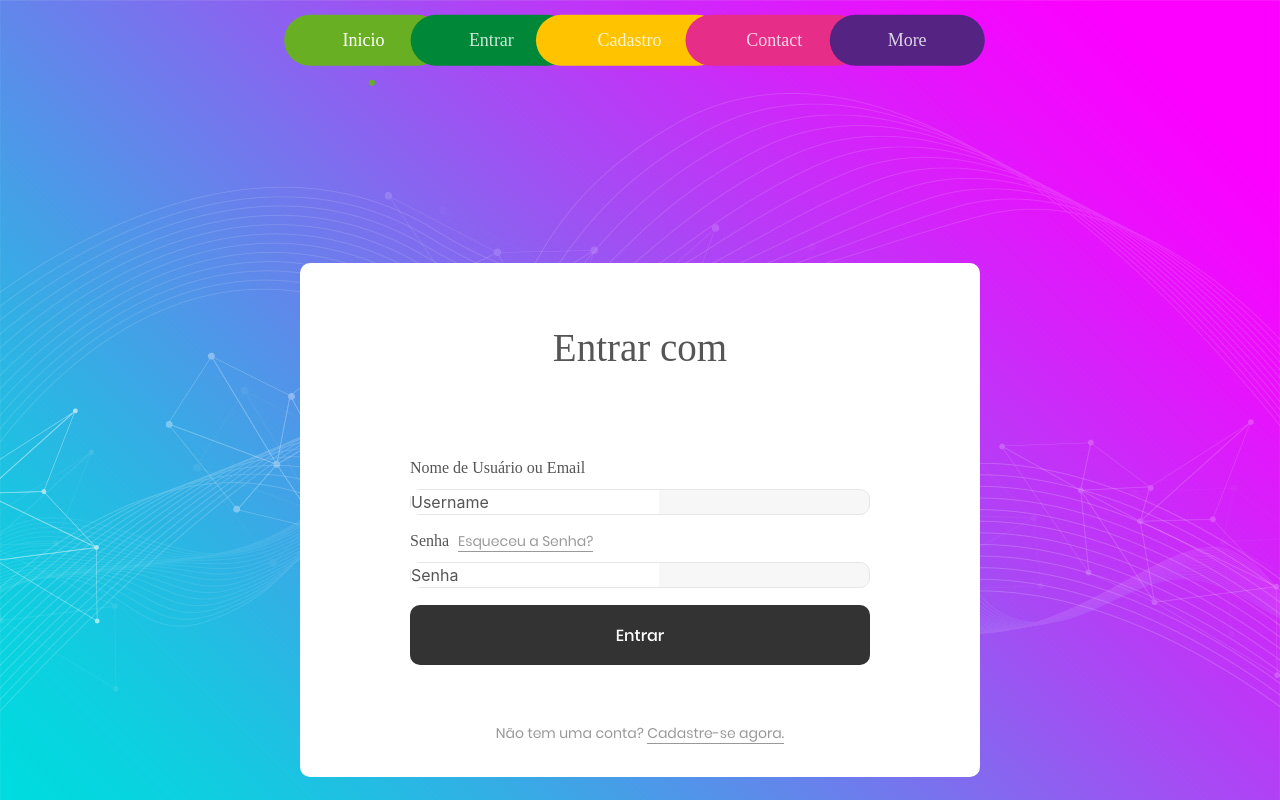
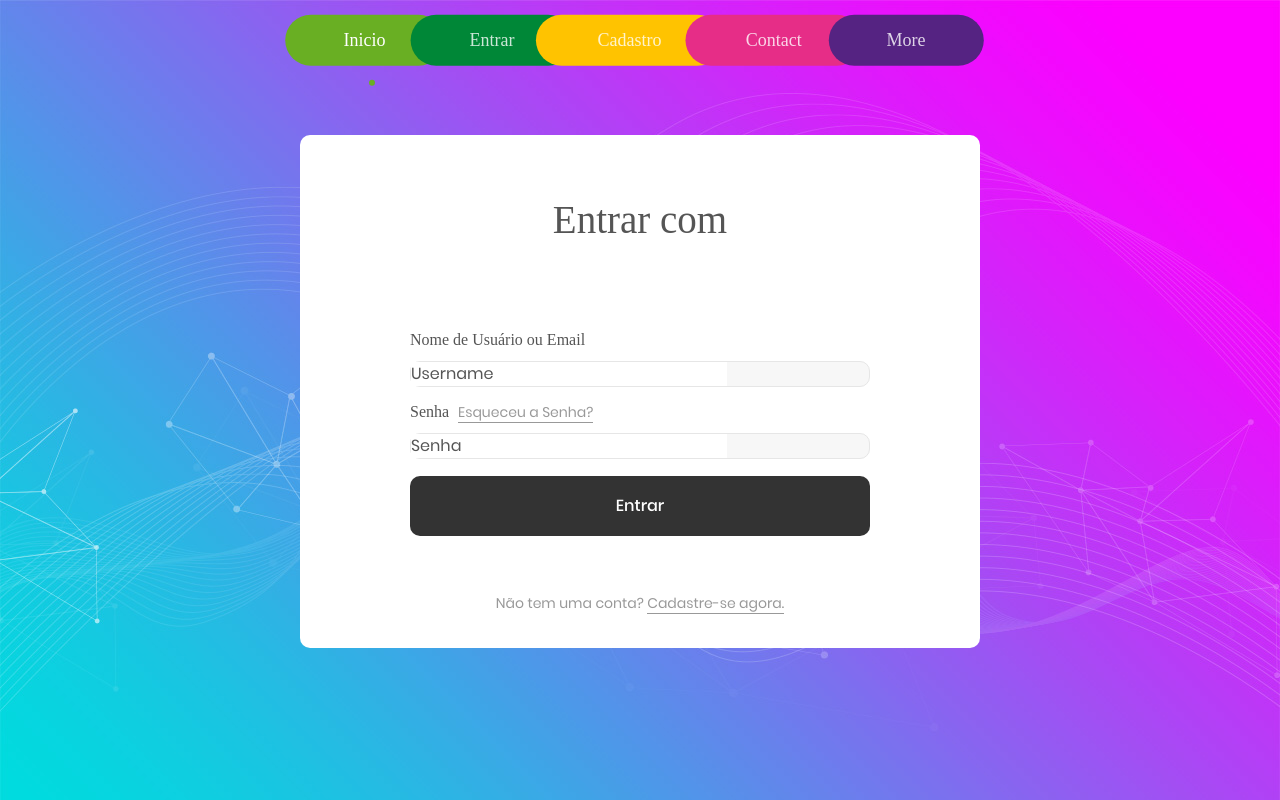
Before and after one commit to Byell00123/EconoPower, a Django app: page /accounts/login/ in a window 1280 px wide. Run offline with Django 4.2, Linux system fonts and the light colour scheme; some libraries are stand-ins or nearby versions; some web fonts are replaced.

Commit message:
centralizando a div login

```diff
--- a/econopower/home/templates/home.html
+++ b/econopower/home/templates/home.html
@@ -2,8 +2,10 @@
 {% load static %}
 {% load i18n %}
 
-<link rel="stylesheet" type="text/css" href="{% static 'css/base/base.css' %}">
+{% block extra_head %}
 <link rel="stylesheet" type="text/css" href="{% static 'css/home/home.css' %}">
+{% comment %} <link rel="stylesheet" type="text/css" href="{% static 'css/base/base.css' %}"> {% endcomment %}
+{% endblock extra_head %}
 
 
 {% block content %}
--- a/econopower/static/css/base/base.css
+++ b/econopower/static/css/base/base.css
@@ -52,13 +52,13 @@ body {
   display: table;
   clear: both;
 }
-.menu ul li {
+.menu #ul li {
   font-family: 'Source Sans Pro';/**/
   list-style: none;
   display: inline-block;
   /* oveflow: hidden; */
 }
-.menu ul li a {
+.menu #ul li a {
   font-family: 'Source Sans Pro';/**/
   display: block;
   padding: 10px 40px;
@@ -72,25 +72,25 @@ body {
   text-align: center;
   transition-duration: 0.25s;
 }
-.menu ul li a:hover {
+.menu #ul li a:hover {
   color: white;
 }
-.menu ul li.active a {
+.menu #ul li.active a {
   color: white;
 }
-.menu ul li:nth-child(1) a {
+.menu #ul li:nth-child(1) a {
   background-color: #69AF23;
 }
-.menu ul li:nth-child(2n) a {
+.menu #ul li:nth-child(2n) a {
   background-color: #008737;
 }
-.menu ul li:nth-child(3n) a {
+.menu #ul li:nth-child(3n) a {
   background-color: #FFC300;
 }
-.menu ul li:nth-child(4n) a {
+.menu #ul li:nth-child(4n) a {
   background-color: #E62D87;
 }
-.menu ul li:nth-child(5n) a {
+.menu #ul li:nth-child(5n) a {
   background-color: #552382;
 }
 .menu .dot {
--- a/econopower/static/css/login-cadastro/main.css
+++ b/econopower/static/css/login-cadastro/main.css
@@ -1,4 +1,5 @@
 /*Atualização via github para a atualização da fork de Byell00123*/
+/* ul */
 .qw {
   font-family: Arial, Helvetica, sans-serif;
   color: black;
@@ -37,7 +38,7 @@
 
 body, html {
 	height: 100%;
-	/* font-family: Poppins-Regular, sans-serif; */
+	font-family: Poppins-Regular, sans-serif;
 }
 
 /*---------------------------------------------*/
@@ -161,12 +162,12 @@ iframe {
 
 .limiter {
   width: 100%;
-  margin: 0;
+  margin: 0px 0px 0px 0px;
 }
 
 .container-login100 {
   width: 100%;
-  min-height: 100vh;
+  /* min-height: 100vh; */
   display: -webkit-box;
   display: -webkit-flex;
   display: -moz-box;
--- a/econopower/templates/account/base.html
+++ b/econopower/templates/account/base.html
@@ -6,16 +6,20 @@
     <meta charset="UTF-8">
     <meta http-equiv="X-UA-Compatible" content="IE=edge">
     <meta name="viewport" content="width=device-width, initial-scale=1.0">
+
+    {% block head_title %}
+    <title>EconoPower</title>
     <link rel="shortcut icon" href="{% static 'favicon/favicon.ico' %}" type="image/x-icon">
+    {% endblock head_title %}
+    <link rel="stylesheet" type="text/css" href="{% static 'css/base/base.css' %}">
 
-    {% block head_title %}{% endblock head_title %}
+    {% block extra_head %}{% endblock extra_head %}
 
-    {% block extra_head %}<title>EconoPower</title>{% endblock extra_head %}
-    <link rel="stylesheet" type="text/css" href="{% static 'css/base/base.css' %}"/>
 </head>
 <body>
 
 {% block body %}
+<!--Logados-->
 <div class="menu">
   {% if user.is_authenticated %}
     <nav>   <!--Mudar aqui depois-->
@@ -30,9 +34,10 @@
 
 
   {% else %}
+  <!--Não logados-->
   <nav>
-    <div class="dot"></div>
-    <ul>
+    <div class="dot" id="dot"></div>
+    <ul id="ul">
       <li class="active"><a href="{% url 'pagina_home' %}">Inicio</a></li>
       <li><a href="{% url 'account_login' %}">Entrar</a></li>
       <li><a href="{% url 'account_signup' %}">Cadastro</a></li>
@@ -58,15 +63,3 @@
 
 </body>
 </html>
-
-
-
-{% comment %}
-<a href="{% url 'pagina_home' %}">{% trans "Home" %}</a>
-<a href="{% url 'account_login' %}">{% trans "Sign In" %}</a>
-<a href="{% url 'account_signup' %}">{% trans "Sign Up" %}</a>
-
-<a href="{% url 'pagina_home' %}">{% trans "Home" %}</a>
-<a href="{% url 'account_email' %}">{% trans "Sign In" %}</a>
-<a href="{% url 'account_logout' %}">{% trans "Sign Up" %}</a>
-{% endcomment %}
--- a/econopower/templates/account/login.html
+++ b/econopower/templates/account/login.html
@@ -3,7 +3,7 @@
 {% load i18n %}
 {% load account socialaccount %}
 
-{% block head_title %}
+{% block extra_head %}
 <!--===============================================================================================-->
 <!--<link rel="icon" type="image/png" href="{% static 'favicon/login-cadastro/favicon.ico' %}"/>-->
 <!--===============================================================================================-->
@@ -26,12 +26,11 @@
 <link rel="stylesheet" type="text/css" href="{% static 'css/login-cadastro/util.css' %}"/>
 <link rel="stylesheet" type="text/css" href="{% static 'css/login-cadastro/main.css' %}"/>
 <!--===============================================================================================-->
-{% endblock head_title %}
-
+{% comment %} <link rel="stylesheet" type="text/css" href="{% static 'css/base/base.css' %}"/> {% endcomment %}
+{% endblock extra_head %}
 
 {% block content %}
 
-<div class="conteudo">
   <div class="limiter">
     {% get_providers as socialaccount_providers %}
 		<div class="container-login100">
@@ -86,7 +85,6 @@
 	</div>
 
 
-</div>
 	<div id="dropDownSelect1"></div>
 
 <!--===============================================================================================-->
```
Also changed, not shown: econopower/home/templates/testelogin.html (deleted, +0 -116 lines).
